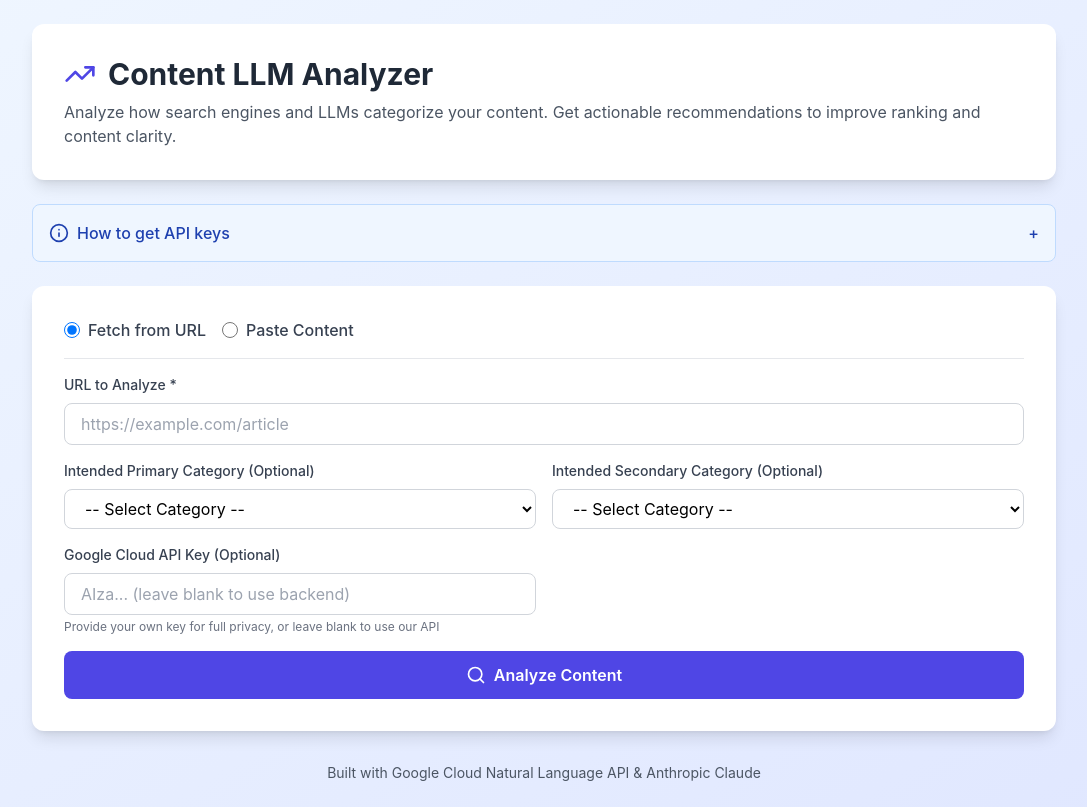
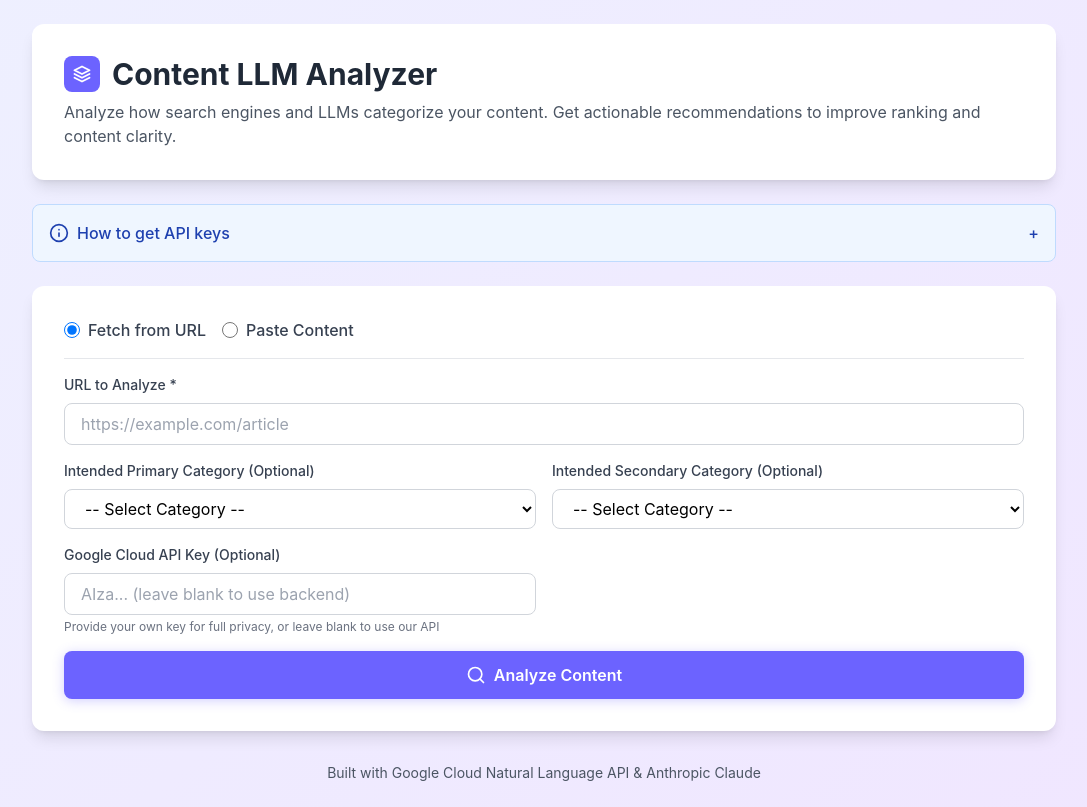
Before and after one commit to joeloquendo91-gif/content-llm-analyzer, a React (Vite) app: page / in a window 1280 px wide. Shown: the whole page, without its empty margins (96-1183 px from the left). Built offline with nearby package versions, Linux system fonts and the light colour scheme.

Commit message:
changed app look to be consistent with chrome extension

```diff
--- a/src/App.jsx
+++ b/src/App.jsx
@@ -820,12 +820,18 @@ setResults({
   };
 
   return (
-    <div className="min-h-screen bg-gradient-to-br from-blue-50 to-indigo-100 p-4 md:p-6">
+    <div className="min-h-screen p-4 md:p-6" style={{ background: 'linear-gradient(135deg, #eef0ff 0%, #f0e6ff 100%)' }}>
       <div className="max-w-5xl mx-auto">
         {/* Header */}
         <div className="bg-white rounded-xl shadow-lg p-6 md:p-8 mb-6">
           <div className="flex items-center gap-3 mb-2">
-            <TrendingUp className="w-8 h-8 text-indigo-600" />
+            <div className="w-9 h-9 rounded-lg flex items-center justify-center" style={{ background: '#6c63ff' }}>
+              <svg width="18" height="18" viewBox="0 0 24 24" fill="none" stroke="white" strokeWidth="2.5" strokeLinecap="round" strokeLinejoin="round">
+                <path d="M12 2L2 7l10 5 10-5-10-5z"/>
+                <path d="M2 17l10 5 10-5"/>
+                <path d="M2 12l10 5 10-5"/>
+              </svg>
+            </div>
             <h1 className="text-2xl md:text-3xl font-bold text-gray-800">Content LLM Analyzer</h1>
           </div>
           <p className="text-gray-600 text-sm md:text-base">
@@ -998,7 +1004,8 @@ setResults({
             <button
               onClick={handleAnalyze}
               disabled={loading}
-              className="w-full bg-indigo-600 text-white py-3 rounded-lg font-semibold hover:bg-indigo-700 disabled:bg-gray-400 disabled:cursor-not-allowed flex items-center justify-center gap-2"
+              className="w-full text-white py-3 rounded-lg font-semibold disabled:opacity-40 disabled:cursor-not-allowed flex items-center justify-center gap-2"
+                style={{ background: '#6c63ff', boxShadow: '0 2px 12px rgba(108,99,255,0.3)' }}
             >
               {loading ? (
                 <>
@@ -1075,14 +1082,23 @@ setResults({
         <div className="border rounded-lg p-4 bg-gray-50 max-h-72 overflow-auto">
           {results.extraction.headings?.length ? (
             <ul className="space-y-2">
-              {results.extraction.headings.map((h, idx) => (
-                <li key={idx} className="text-sm flex gap-2">
-                  <span className="w-10 font-mono text-gray-500">
-                    {String(h.level || "").toUpperCase()}
-                  </span>
-                  <span className="text-gray-800">{h.text}</span>
-                </li>
-              ))}
+              {results.extraction.headings.map((h, idx) => {
+                const level = String(h.level || "").toLowerCase();
+                const tagStyles = {
+                  h1: { bg: 'rgba(108,99,255,0.1)', color: '#6c63ff' },
+                  h2: { bg: 'rgba(52,211,153,0.1)', color: '#34d399' },
+                  h3: { bg: 'rgba(251,191,36,0.1)', color: '#fbbf24' },
+                };
+                const style = tagStyles[level] || { bg: 'rgba(248,113,113,0.1)', color: '#f87171' };
+                return (
+                  <li key={idx} className="text-sm flex items-baseline gap-2">
+                    <span className="flex-shrink-0 text-xs font-mono font-semibold text-center rounded" style={{ background: style.bg, color: style.color, width: '26px', padding: '1px 0' }}>
+                      {level.toUpperCase()}
+                    </span>
+                    <span className={level === 'h1' ? 'text-gray-800 font-medium' : 'text-gray-600'}>{h.text}</span>
+                  </li>
+                );
+              })}
             </ul>
           ) : (
             <div className="text-sm text-gray-600">
```
